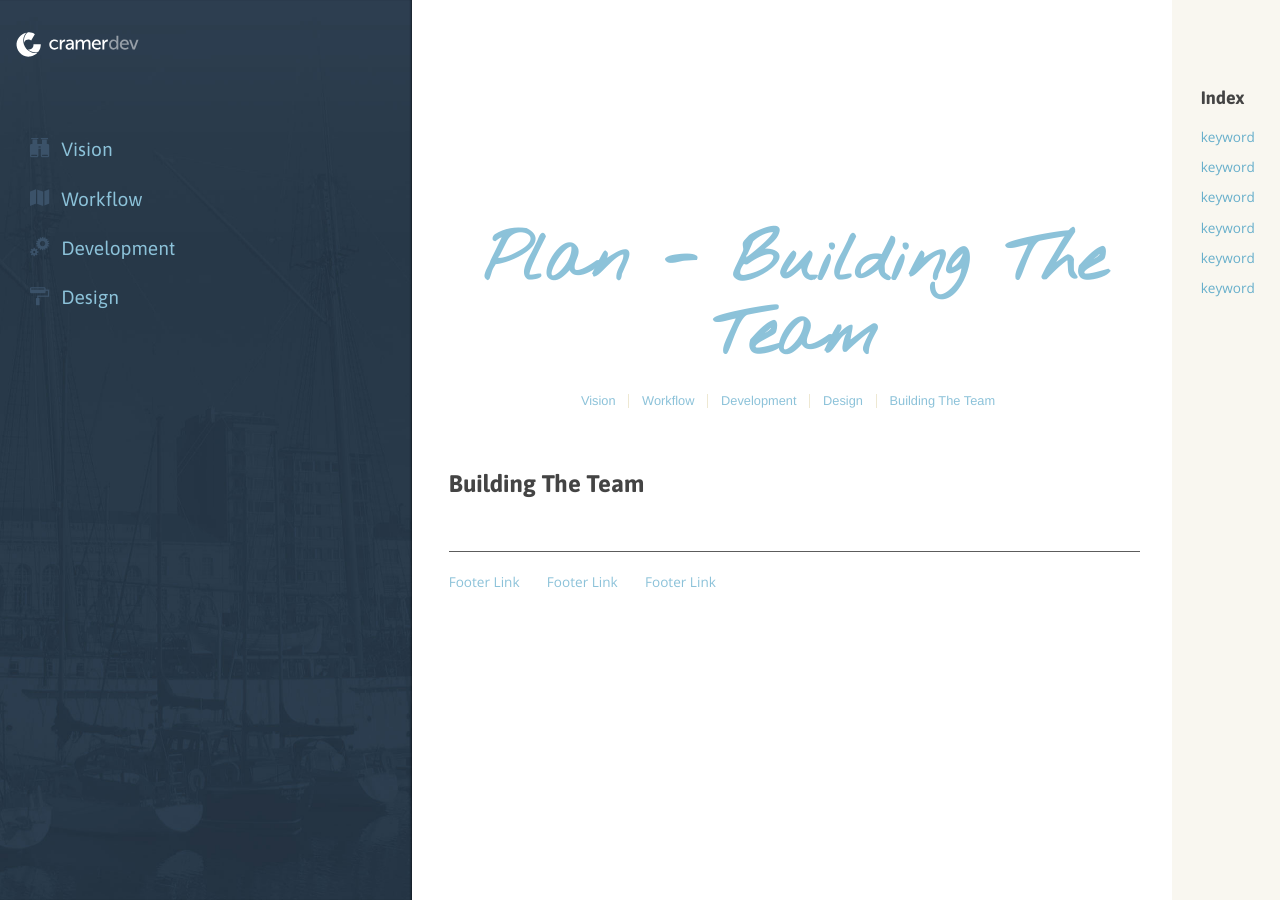
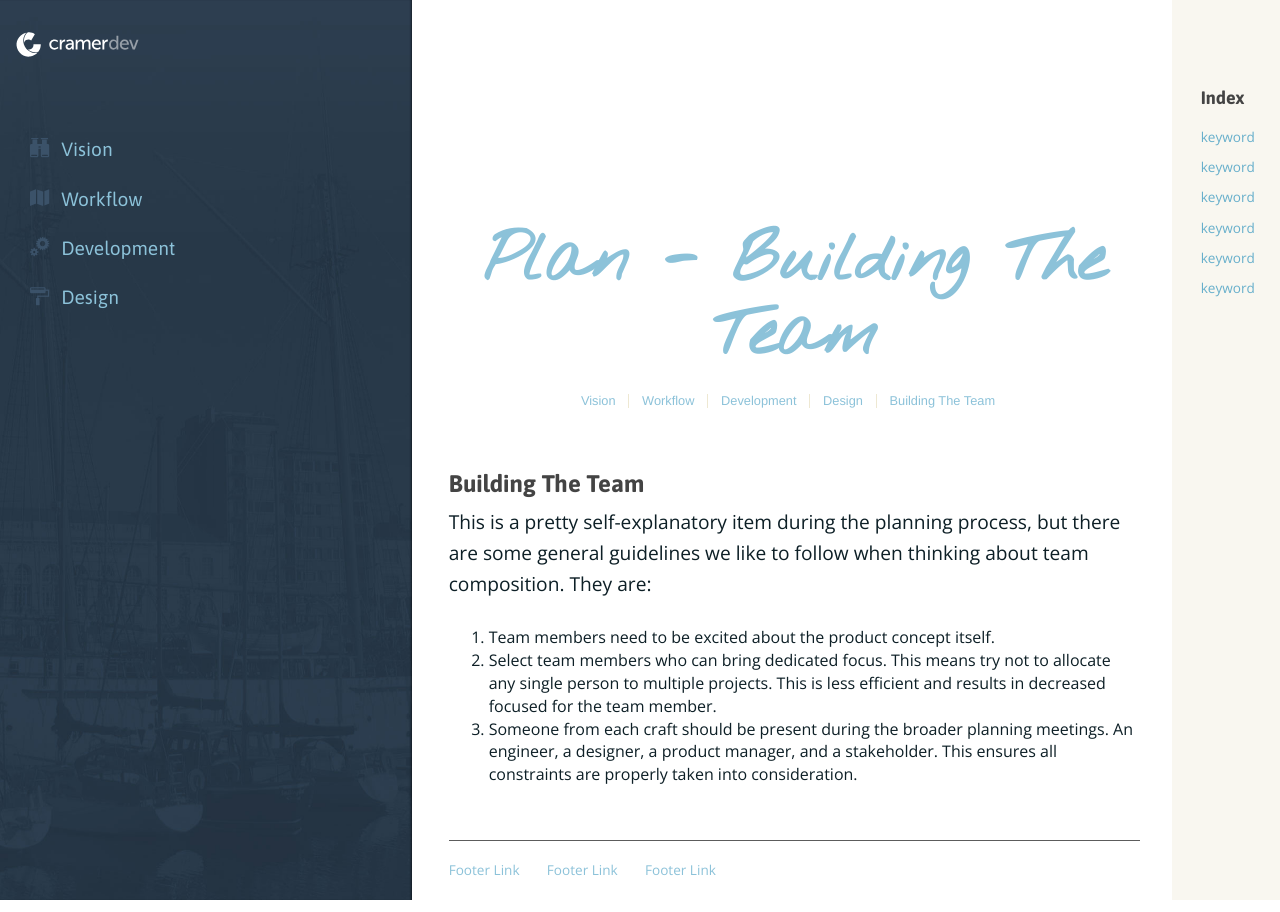
Before and after one commit to cramerdev/docs, a Jekyll site: the page built from _posts/2013-10-25-plan-building-the-team.markdown, in a window 1280 px wide. Built offline with Jekyll 4.4.1, drawn with Linux system fonts in a browser that asks for light colours; nearby versions of some CDN libraries; Markdown is read by kramdown in place of the engine named in the settings.

Commit message:
Finishing up building the team and adding some links

```diff
--- a/_posts/2013-10-25-plan-building-the-team.markdown
+++ b/_posts/2013-10-25-plan-building-the-team.markdown
@@ -5,3 +5,8 @@ tags: main
 ---
 
 ## Building The Team
+This is a pretty self-explanatory item during the planning process, but there are some general guidelines we like to follow when thinking about team composition. They are:
+
+1. Team members need to be excited about the product concept itself.
+2. Select team members who can bring dedicated focus. This means try not to allocate any single person to multiple projects. This is less efficient and results in decreased focused for the team member.
+3. Someone from each craft should be present during the broader planning meetings. An engineer, a designer, a product manager, and a stakeholder. This ensures all constraints are properly taken into consideration.
```
Also changed, not shown: _posts/2013-09-24-process.markdown (+5 -5 lines).
